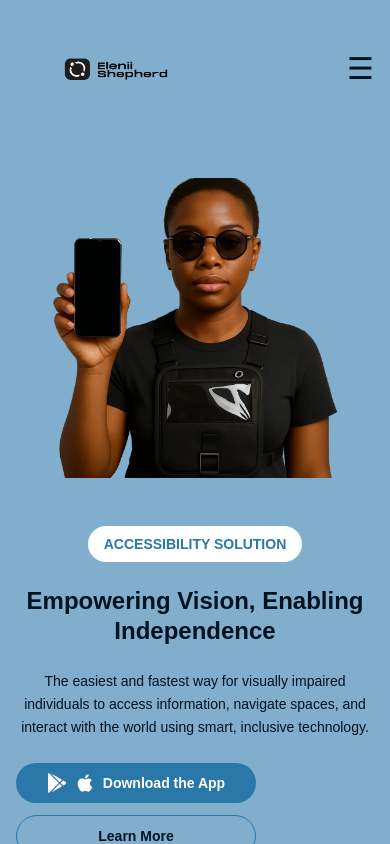
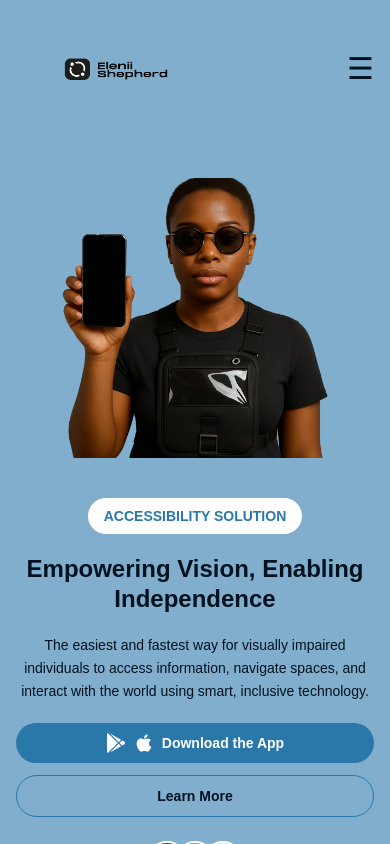
Before and after one commit to Elenii-Org/Elenii-Shepherd, a Next.js app: page / in a window 390 px wide. Shown: the top 844 px of the page. Built offline with nearby package versions, Linux system fonts and the light colour scheme.

Commit message:
Adjust max-width and padding for better readability

```diff
--- a/src/Components/LandingPage.tsx
+++ b/src/Components/LandingPage.tsx
@@ -24,10 +24,9 @@ export default function LandingPage() {
 
   return (
     <div className="bg-[#80AECC] px-4 sm:px-6 lg:px-12 py-10">
-      <div className="flex flex-col-reverse lg:flex-row items-center justify-between gap-12">
+      <div className="flex flex-col-reverse lg:flex-row items-center justify-between gap-10 max-w-screen-xl mx-auto">
         {/* Left Content */}
-        <div className="lg:w-1/2 space-y-6 text-center lg:text-left w-full">
-          {/* Accessibility button */}
+        <div className="lg:w-1/2 w-full max-w-md sm:max-w-none space-y-5 sm:space-y-6 text-center lg:text-left">
           <button
             onClick={toggleAccessibilityInfo}
             className="bg-white text-[#2A77AA] px-4 py-2 rounded-full font-semibold text-sm sm:text-base"
@@ -37,11 +36,10 @@ export default function LandingPage() {
             ACCESSIBILITY SOLUTION
           </button>
 
-          {/* Toggle message */}
           {showAccessibilityInfo && (
             <div
               id="accessibility-info"
-              className="mt-4 p-4 bg-white text-[#00121f] rounded shadow text-sm sm:text-base"
+              className="mt-3 p-4 bg-white text-[#00121f] rounded shadow text-sm sm:text-base"
               role="region"
               aria-live="polite"
             >
@@ -61,7 +59,7 @@ export default function LandingPage() {
           </p>
 
           {/* CTA Buttons */}
-          <div className="flex flex-col sm:flex-row items-center gap-3 sm:gap-4 w-60 sm:w-auto justify-center lg:justify-start">
+          <div className="flex flex-col sm:flex-row items-center gap-3 sm:gap-4 w-full sm:w-auto justify-center lg:justify-start">
             <button
               onClick={handleDownloadClick}
               className="flex items-center justify-center gap-2 bg-[#2A77AA] text-white font-bold px-5 py-2.5 rounded-full hover:bg-blue-700 transition w-full sm:w-auto text-sm"
@@ -118,7 +116,7 @@ export default function LandingPage() {
             alt="Hero"
             width={500}
             height={500}
-            className="w-full max-w-[300px] sm:max-w-sm md:max-w-md lg:max-w-lg object-contain"
+            className="w-[85%] max-w-[280px] sm:max-w-[340px] md:max-w-md lg:max-w-lg object-contain"
           />
         </div>
       </div>
```
